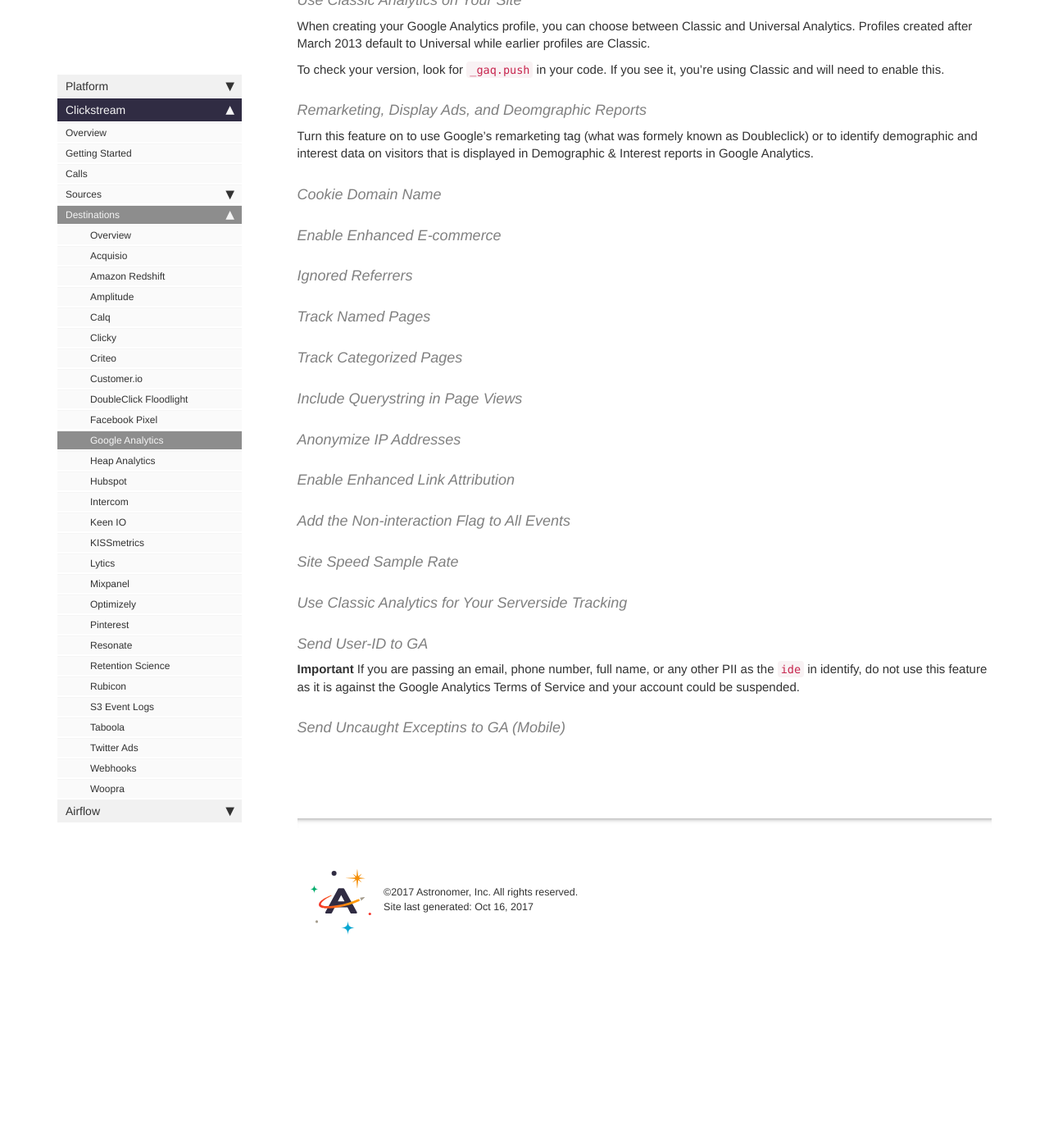
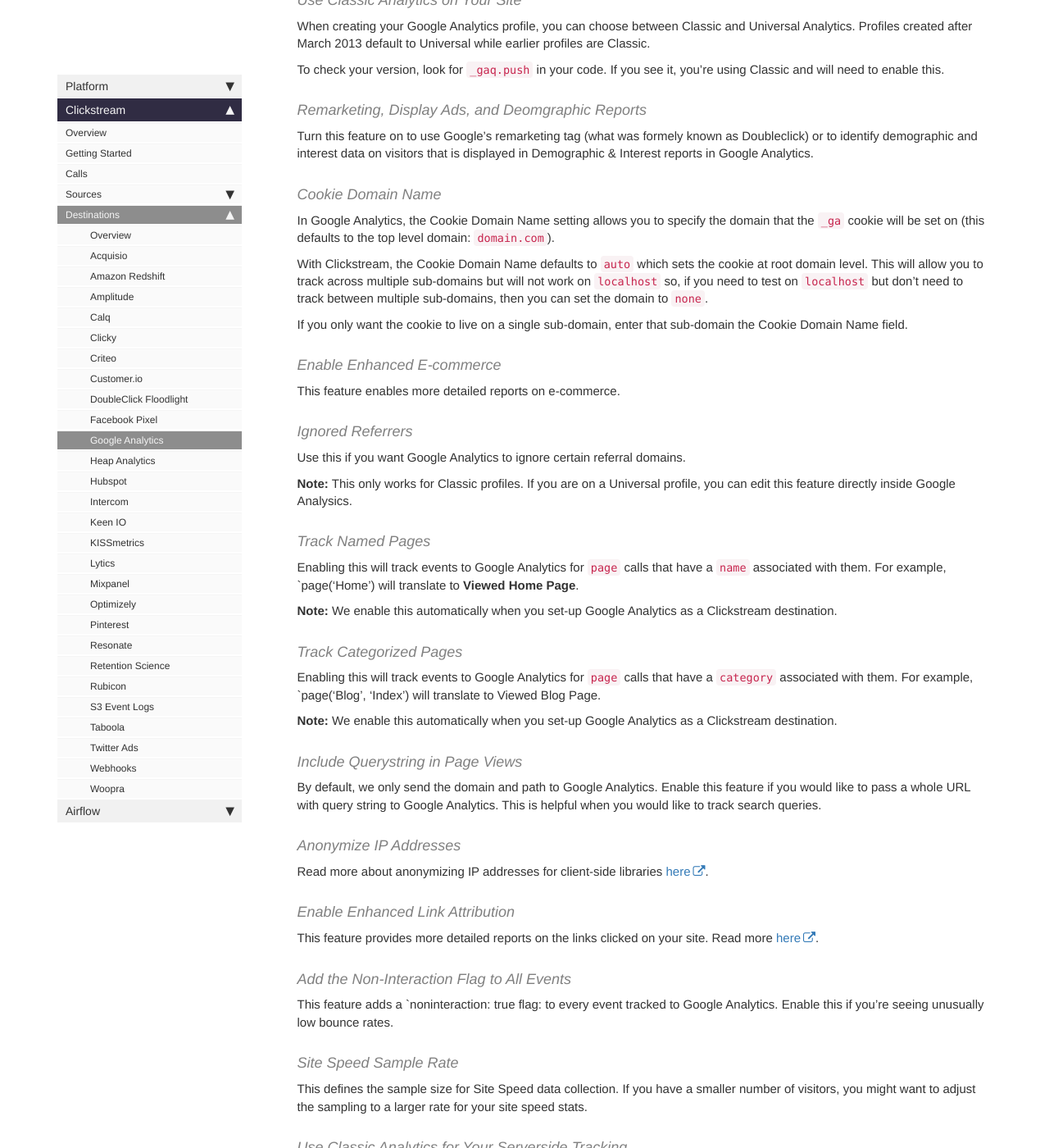
Before and after one commit to petedejoy/documentation, a Jekyll site: the page built from v2/clickstream/destinations/google-analytics.md, in a window 1280 px wide and 1400 px high, scrolled down 2352 px. Shown: the whole window at 82% size. Built offline with Jekyll 4.4.1, drawn with Linux system fonts in a browser that asks for light colours; nearby versions of some CDN libraries; comment, search, counter and statistics services are not loaded; before the commit the page ends 3548 px from its top, so only the background shows below that; some of the changed text lies outside the part shown.

Commit message:
added Features to Google Analytics doc

```diff
--- a/v2/clickstream/destinations/google-analytics.md
+++ b/v2/clickstream/destinations/google-analytics.md
@@ -60,28 +60,50 @@ To check your version, look for `_gaq.push` in your code. If you see it, you're
 Turn this feature on to use Google's remarketing tag (what was formely known as Doubleclick) or to identify demographic and interest data on visitors that is displayed in Demographic & Interest reports in Google Analytics.
 
 #### Cookie Domain Name
+In Google Analytics, the Cookie Domain Name setting allows you to specify the domain that the `_ga` cookie will be set on (this defaults to the top level domain: `domain.com`).
+
+With Clickstream, the Cookie Domain Name defaults to `auto` which sets the cookie at root domain level. This will allow you to track across multiple sub-domains but will not work on `localhost` so, if you need to test on `localhost` but don't need to track between multiple sub-domains, then you can set the domain to `none`.
+
+If you only want the cookie to live on a single sub-domain, enter that sub-domain the Cookie Domain Name field.
 
 #### Enable Enhanced E-commerce
+This feature enables more detailed reports on e-commerce.
 
 #### Ignored Referrers
+Use this if you want Google Analytics to ignore certain referral domains.
+
+**Note:** This only works for Classic profiles. If you are on a Universal profile, you can edit this feature directly inside Google Analysics.
 
 #### Track Named Pages
+Enabling this will track events to Google Analytics for `page` calls that have a `name` associated with them. For example, `page('Home') will translate to **Viewed Home Page**.
+
+**Note:** We enable this automatically when you set-up Google Analytics as a Clickstream destination.
 
 #### Track Categorized Pages
+Enabling this will track events to Google Analytics for `page` calls that have a `category` associated with them. For example, `page('Blog', 'Index') will translate to Viewed Blog Page.
+
+**Note:** We enable this automatically when you set-up Google Analytics as a Clickstream destination.
 
 #### Include Querystring in Page Views
+By default, we only send the domain and path to Google Analytics. Enable this feature if you would like to pass a whole URL with query string to Google Analytics. This is helpful when you would like to track search queries.
 
 #### Anonymize IP Addresses
+Read more about anonymizing IP addresses for client-side libraries [here](https://support.google.com/analytics/answer/2763052?hl=en).
 
 #### Enable Enhanced Link Attribution
+This feature provides more detailed reports on the links clicked on your site. Read more [here](https://support.google.com/analytics/answer/6047802?hl=en&visit_id=1-636437616467963863-2922769516&rd=1).
 
-#### Add the Non-interaction Flag to All Events
+#### Add the Non-Interaction Flag to All Events
+This feature adds a `noninteraction: true flag: to every event tracked to Google Analytics. Enable this if you're seeing unusually low bounce rates.
 
 #### Site Speed Sample Rate
+This defines the sample size for Site Speed data collection. If you have a smaller number of visitors, you might want to adjust the sampling to a larger rate for your site speed stats.
 
 #### Use Classic Analytics for Your Serverside Tracking
+When creating your Google Analytics profile, you can choose between Classic and Universal Analytics. Profiles created after March 2013 default to Universal while earlier profiles are Classic.
 
 #### Send User-ID to GA
 **Important** If you are passing an email, phone number, full name, or any other PII as the `ide` in identify, do not use this feature as it is against the Google Analytics Terms of Service and your account could be suspended.
 
 #### Send Uncaught Exceptins to GA (Mobile)
+This feature lets you study errors and exceptions in your iOS and Android apps in Google Analytics.
```
